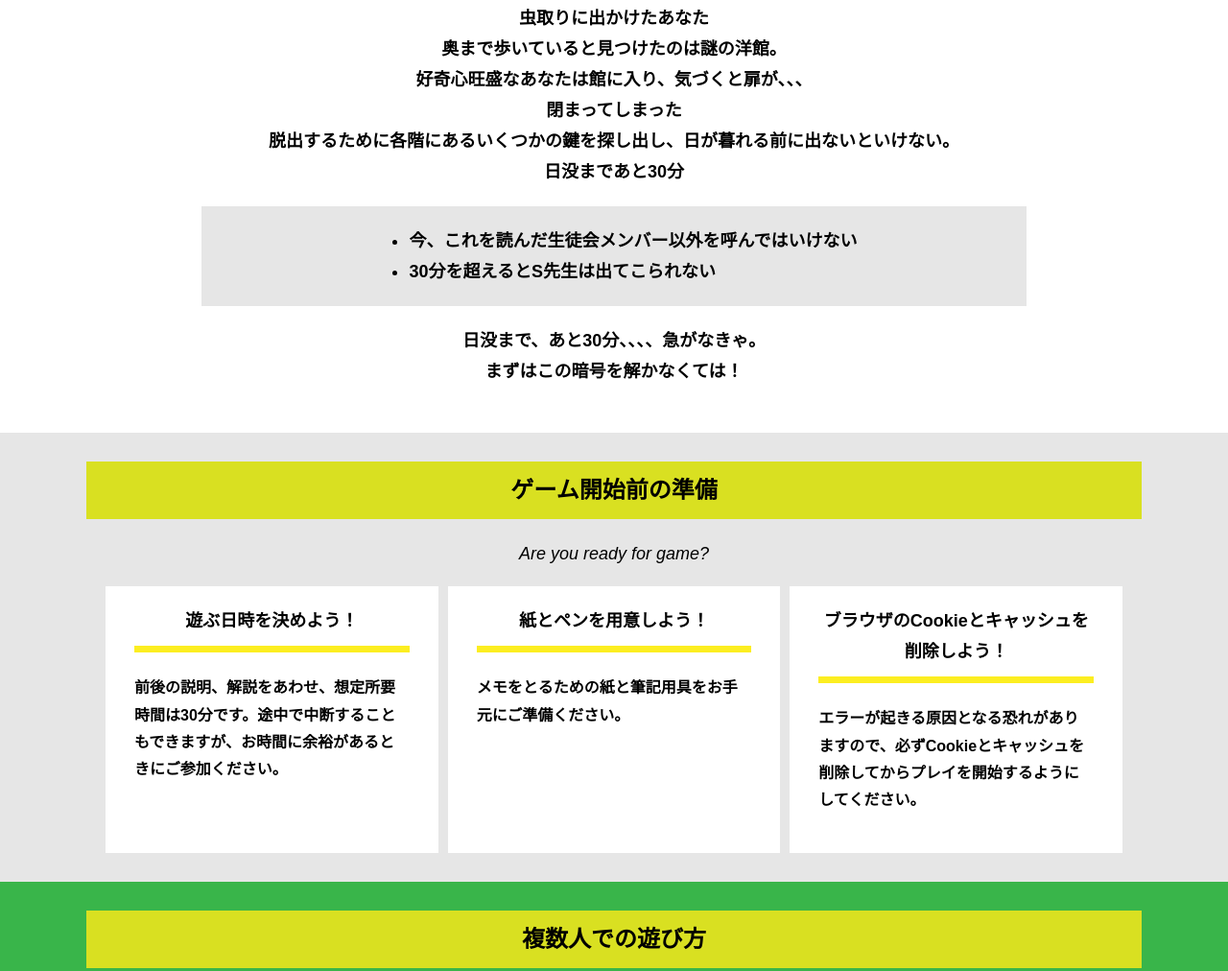
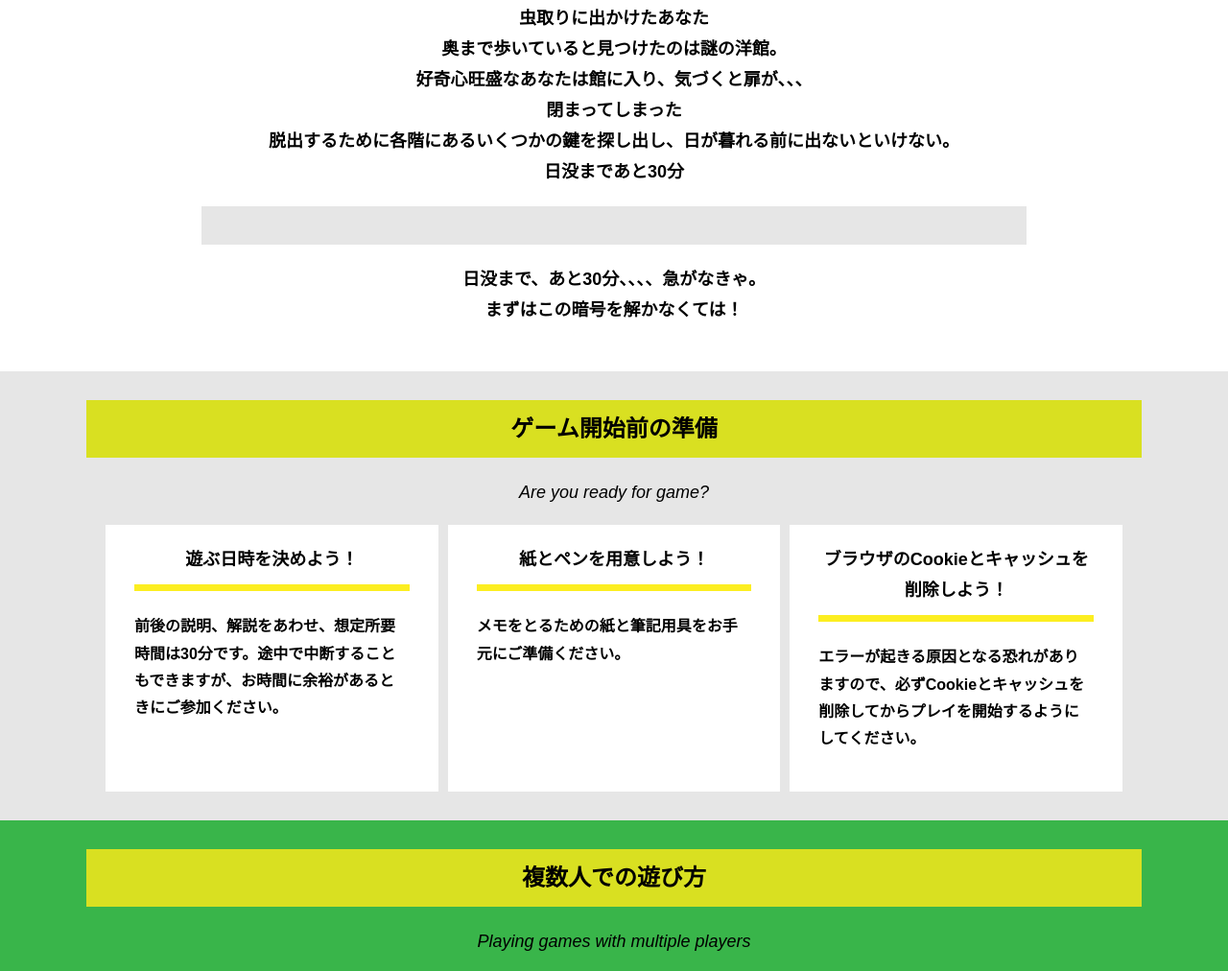
Before and after one commit to takacap/alfa-kyoto-G, a plain HTML site: page index.html in a window 1280 px wide. Shown: the part 668-1680 px from the top of the page at 96% size. Drawn offline with Linux system fonts and the light colour scheme.

Commit message:
Update index.html

```diff
--- a/index.html
+++ b/index.html
@@ -37,9 +37,7 @@
             日没まであと30分　</p>
           <div class="story__note__outer bg-color--gray">
             <ul class="story__note">
-              <li>今、これを読んだ生徒会メンバー以外を呼んではいけない</li>
-              <li>30分を超えるとS先生は出てこられない</li>
-            </ul>
+
           </div>
           <p class="text-center">日没まで、あと30分、、、、急がなきゃ。<br>
             まずはこの暗号を解かなくては！</p>
```
